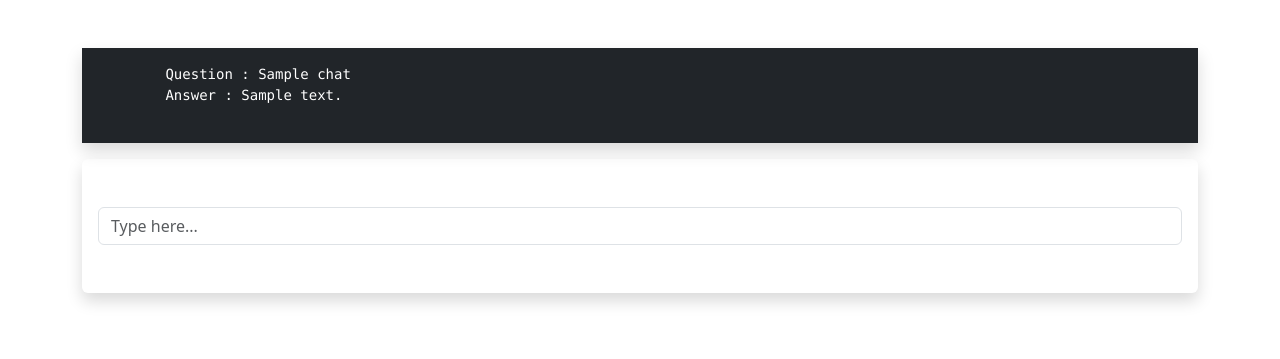
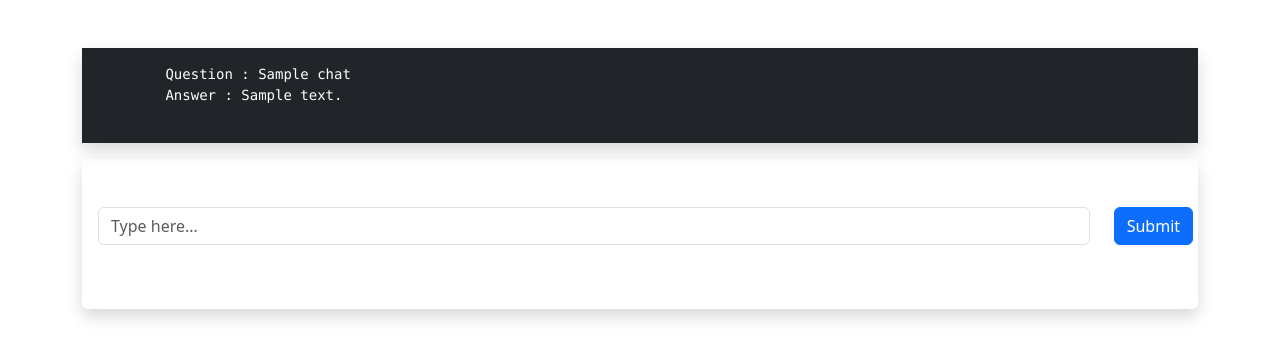
Before and after one commit to heliosinsider/openai-django-integration, a Django app: page / in a window 1280 px wide. Shown: the top 359 px of the page. Run offline with Django 4.2, Linux system fonts and the light colour scheme; tables that the repository leaves empty hold one stand-in row (values such as "Sample post").

Commit message:
add submit button

```diff
--- a/chat/templates/index.html
+++ b/chat/templates/index.html
@@ -20,7 +20,14 @@
       {% endfor %}
       <form class="px-3 py-5 rounded my-3 my-2 shadow" method="post">
         {% csrf_token %}
-        <input placeholder="Type here..." class="form-control" type="text" name="message" id="">
+        <div class="row">
+          <div class="col-lg-11 col-md-10">
+            <input placeholder="Type here..." class="form-control mb-3" type="text" name="message" id="">
+          </div>
+          <div class="col-lg-1 col-md-2">
+            <button type="submit" class="btn btn-primary">Submit</button>
+          </div>
+        </div>
       </form>
     </div>
 
```
